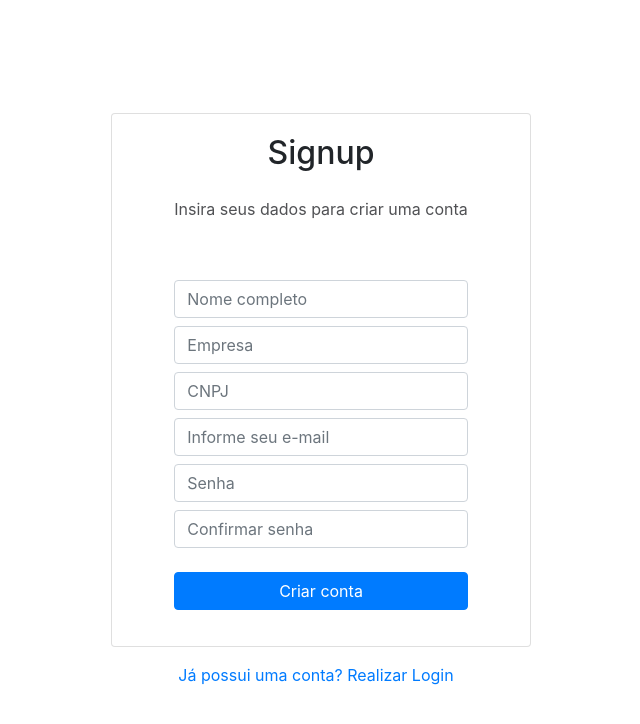
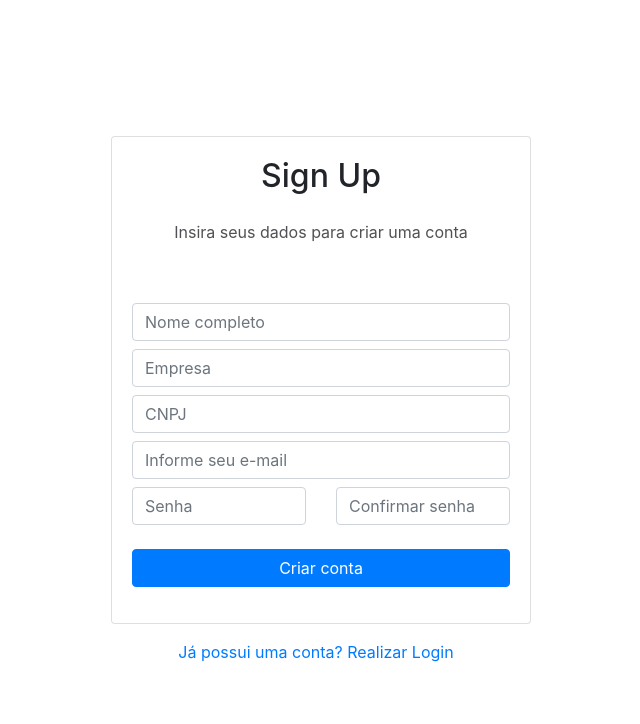
Before and after one commit to marcos-ev/-LAB-Clothing-Collection, an Angular app: page /registro in a window 1280 px wide. Shown: the top 724 px of the page, without its empty margins (324-964 px from the left). Built offline with nearby package versions, Linux system fonts and the light colour scheme.

Commit message:
registro update

```diff
--- a/src/app/registro/registro.component.css
+++ b/src/app/registro/registro.component.css
@@ -46,4 +46,5 @@
   .custom-card form {
     margin-top: 15px;
   }
+
 }
--- a/src/app/registro/registro.component.html
+++ b/src/app/registro/registro.component.html
@@ -4,7 +4,7 @@
       <div class="col-md-6 col-lg-4 ">
         <div class="card custom-card shadow-lg">
           <div class="card-body d-flex  flex-column">
-            <h2 class="text-center mb-4">Signup</h2>
+            <h2 class="text-center mb-4">Sign Up</h2>
             <p class="text-center" style="color:#505154;">Insira seus dados para criar uma conta</p>
             <form [formGroup]="registroForm" (ngSubmit)="onSubmit()">
               <div class="form-group my-2">
@@ -19,13 +19,15 @@
               <div class="form-group my-2">
                 <input type="email" class="form-control" formControlName="email" placeholder="Informe seu e-mail">
               </div>
-              <div class="form-group my-2">
-                <input type="password" class="form-control" formControlName="password" placeholder="Senha">
+              <div class="form-group row my-2">
+                <div class="col">
+                  <input type="password" class="form-control" formControlName="password" placeholder="Senha">
+                </div>
+                <div class="col">
+                  <input type="password" class="form-control" formControlName="confirmPassword" placeholder="Confirmar senha">
+                </div>
               </div>
-              <div class="form-group my-2">
-                <input type="password" class="form-control" formControlName="confirmPassword" placeholder="Confirmar senha">
-              </div>
-              <div class="form-group text-center">
+                <div class="form-group text-center">
                 <button type="submit" class="btn btn-primary btn-md" >Criar conta</button>
               </div>
             </form>
```
